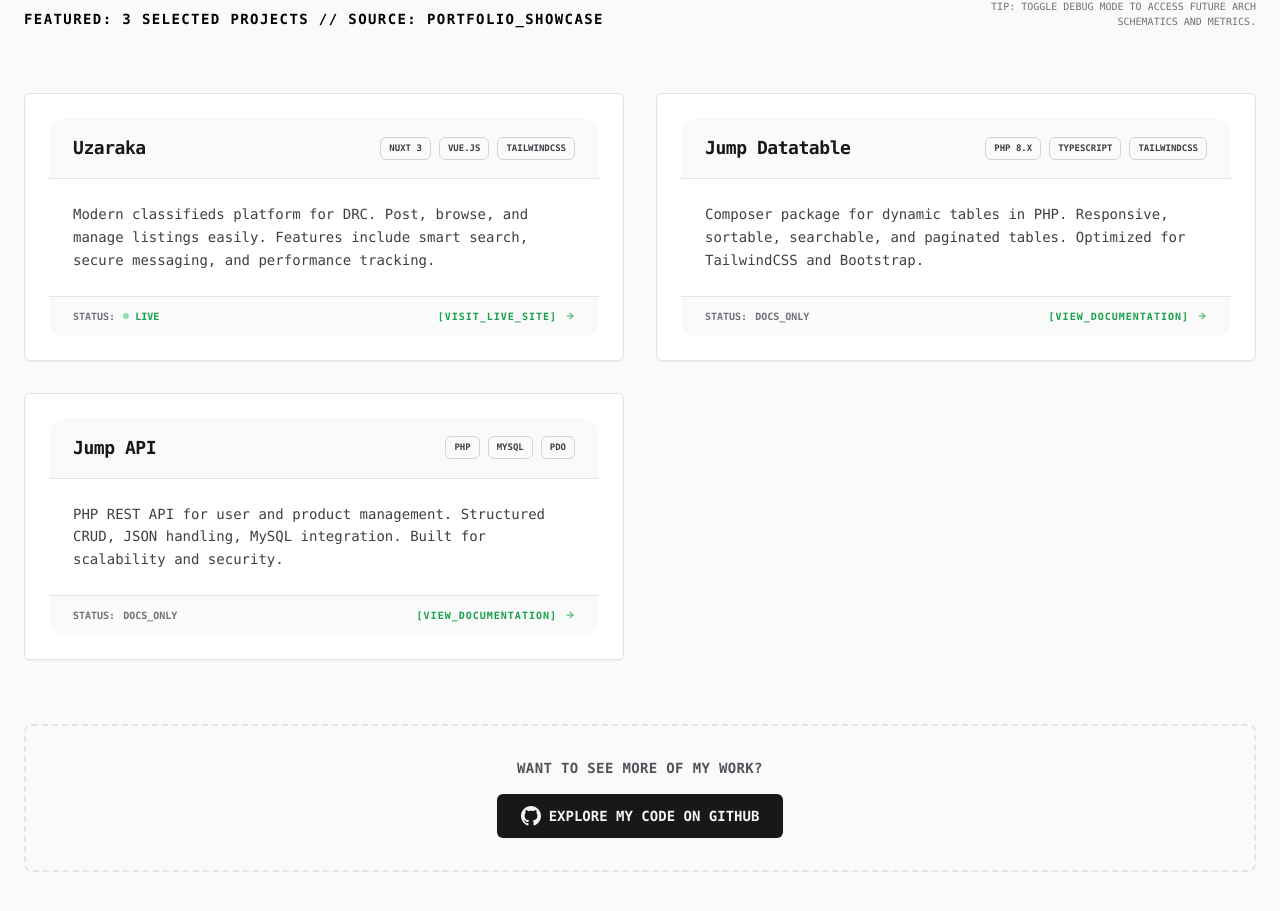
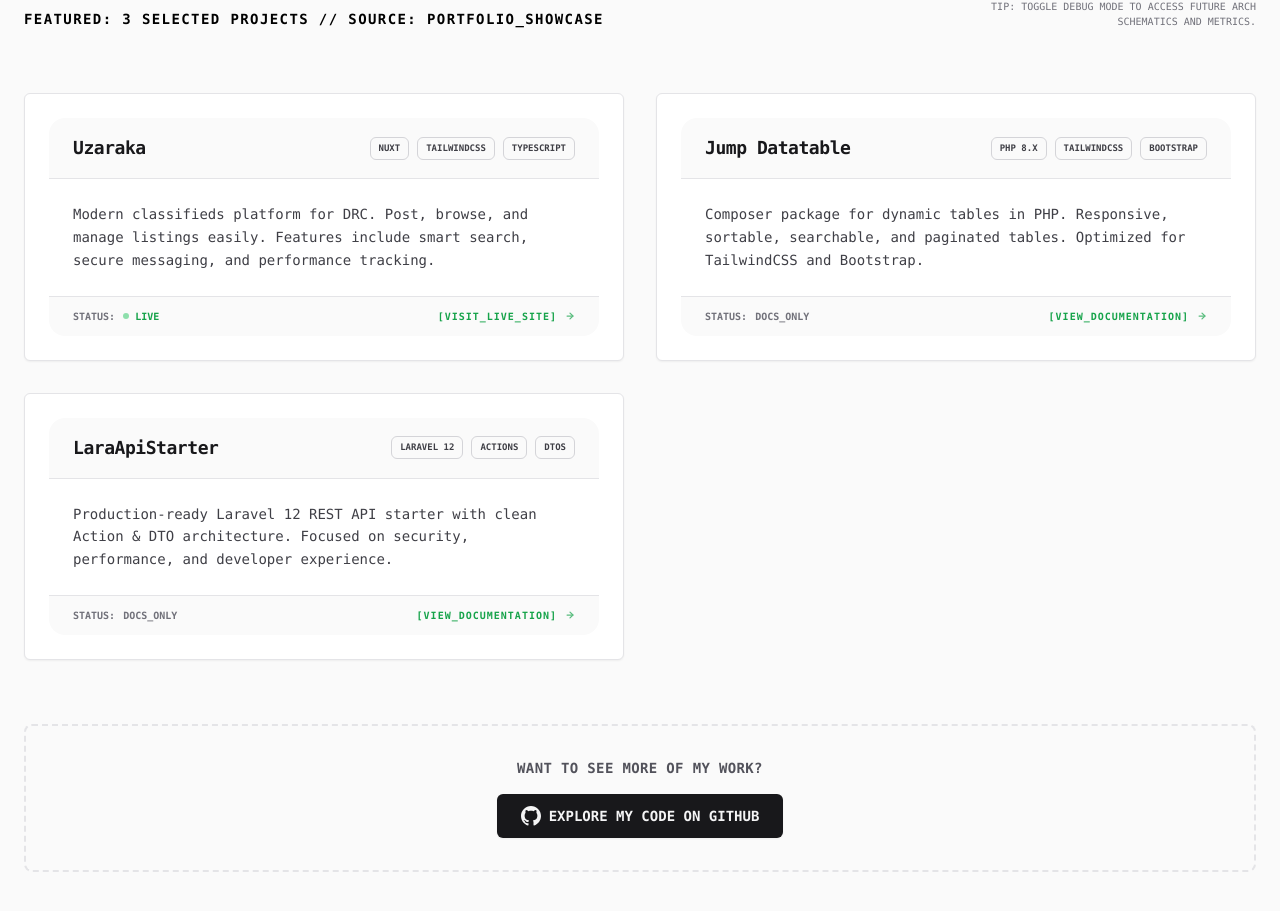
Before and after one commit to judempoyo/judempoyov3, a Nuxt app: page / in a window 1280 px wide. Shown: the part 2114-3025 px from the top of the page. Built offline with nearby package versions, Linux system fonts and the light colour scheme.

Commit message:
fix : update projects

```diff
--- a/app/composables/useProjects.ts
+++ b/app/composables/useProjects.ts
@@ -21,7 +21,7 @@ export const useProjects = () => {
             id: 'uzaraka',
             titleKey: 'projects.uzaraka.title',
             descriptionKey: 'projects.uzaraka.description',
-            stack: ['Nuxt 3', 'Vue.js', 'TailwindCSS', 'TypeScript'],
+            stack: ['Nuxt', 'TailwindCSS', 'TypeScript'],
             metrics: {
                 loadTime: '< 300ms (local render)',
                 infraKey: 'projects.uzaraka.infra'
@@ -29,14 +29,14 @@ export const useProjects = () => {
             archDiagram: 'UI_ONLY (Front built with Nuxt 3)',
             archKey: 'projects.uzaraka.arch',
             isLive: true,
-            liveUrl: 'https://jude.jkantech.net/jude',
+            liveUrl: 'https://uzaraka.com',
             docsUrl: undefined
         },
         {
             id: 'jumpdatatable',
             titleKey: 'projects.jumpdatatable.title',
             descriptionKey: 'projects.jumpdatatable.description',
-            stack: ['PHP 8.x', 'TypeScript', 'TailwindCSS', 'Bootstrap'],
+            stack: ['PHP 8.x', 'TailwindCSS', 'Bootstrap'],
             metrics: {
                 loadTime: 'Latency Optimized',
                 infraKey: 'projects.jumpdatatable.infra'
@@ -45,17 +45,16 @@ export const useProjects = () => {
             docsUrl: 'https://github.com/judempoyo/jumpDatatable'
         },
         {
-            id: 'jumpapi',
-            titleKey: 'projects.jumpapi.title',
-            descriptionKey: 'projects.jumpapi.description',
-            stack: ['PHP', 'MySQL', 'PDO', 'REST API'],
+            id: 'laraapistarter',
+            titleKey: 'projects.laraapistarter.title',
+            descriptionKey: 'projects.laraapistarter.description',
+            stack: ['Laravel 12', 'Actions', 'DTOs', 'REST API'],
             metrics: {
-                loadTime: 'Low latency',
-                infraKey: 'projects.jumpapi.infra'
+                infraKey: 'projects.laraapistarter.infra'
             },
-            archDiagram: 'PHP --> MySQL --> PDO --> JSON API',
+            archDiagram: 'Laravel 12 --> Actions/DTOs --> REST API',
             isLive: false,
-            docsUrl: 'https://github.com/judempoyo/JumpApi'
+            docsUrl: 'https://github.com/judempoyo/laraApiStarter'
         }
     ])
 
--- a/i18n/locales/en.json
+++ b/i18n/locales/en.json
@@ -104,10 +104,10 @@
       "description": "Composer package for dynamic tables in PHP. Responsive, sortable, searchable, and paginated tables. Optimized for TailwindCSS and Bootstrap.",
       "infra": "OpenSource Library / PHPUnit"
     },
-    "jumpapi": {
-      "title": "Jump API",
-      "description": "PHP REST API for user and product management. Structured CRUD, JSON handling, MySQL integration. Built for scalability and security.",
-      "infra": "PHP / MySQL / PDO"
+    "laraapistarter": {
+      "title": "LaraApiStarter",
+      "description": "Production-ready Laravel 12 REST API starter with clean Action & DTO architecture. Focused on security, performance, and developer experience.",
+      "infra": "Laravel 12 / Actions / DTOs / Security-First"
     },
     "cta_doc": "[Access_Doc]",
     "cta_live": "[Visit_Live_Site]",
```
Also changed, not shown: i18n/locales/fr.json (+4 -4 lines).
